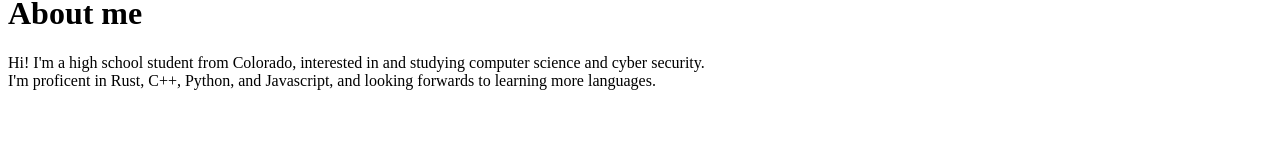
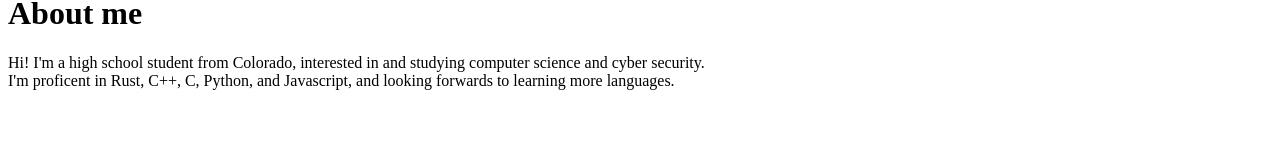
Before and after one commit to WYLDYR/portfolio, a Next.js app: page / in a window 1280 px wide. Shown: the part 1374-1536 px from the top of the page. Built offline with nearby package versions, Linux system fonts and the light colour scheme.

Commit message:
Added C to languages

```diff
--- a/pages/index.js
+++ b/pages/index.js
@@ -37,6 +37,7 @@ export default function Home() {
           I'm proficent in
             <a className="text-[#f74a01]"> Rust</a>,
             <a className="text-[#659ad1]"> C++</a>,
+            <a className="text-[#0e3055]"> C</a>,
             <a className="text-[#3771a2]"> Python</a>, and
             <a className="text-[#dfca2d]"> Javascript</a>,
           and looking forwards to learning more languages.
```
